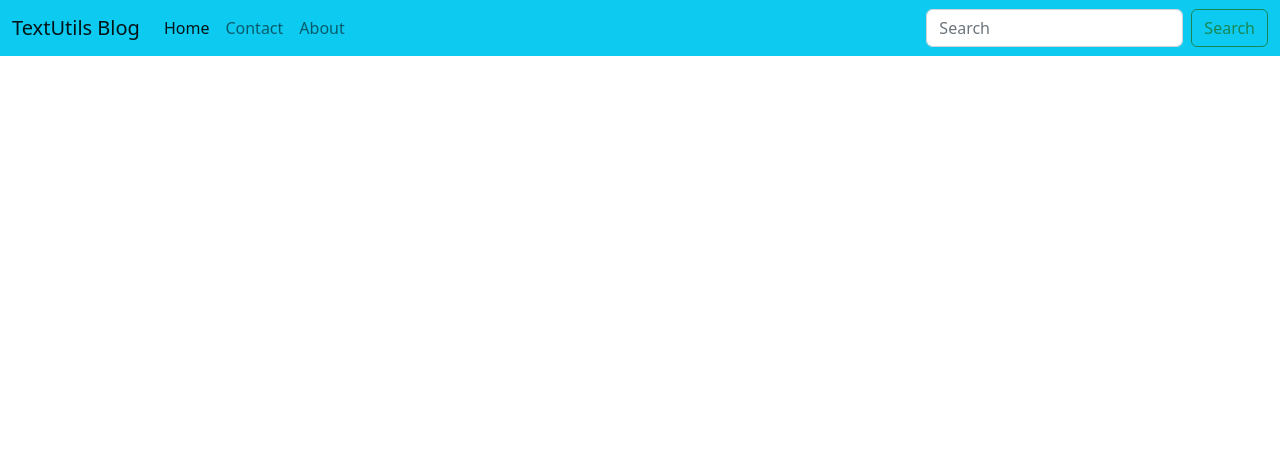
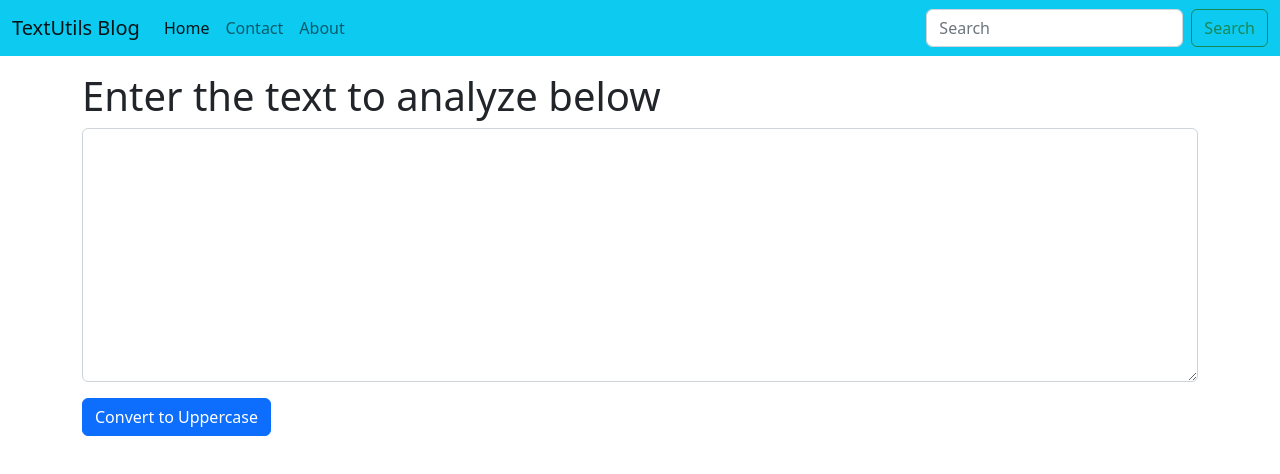
Before and after one commit to chaitanya-lohar/TextUtils, a React (Create React App) app: page / in a window 1280 px wide. Shown: the top 474 px of the page. Built offline with nearby package versions, Linux system fonts and the light colour scheme.

Commit message:
editing form created

```diff
--- a/src/App.js
+++ b/src/App.js
@@ -1,12 +1,17 @@
 
 import "./App.css";
 import Navbar from "./components/Navbar";
+import TextForm from "./components/TextForm";
 
 
 function Demo() {
   return (
+    <>
 <Navbar title="TextUtils Blog" homeText="Home" aboutText="About" contactText="Contact"  />
-
+<div className="container my-3">
+  <TextForm heading="Enter the text to analyze below" />
+  </div>
+</>
   );
 }
 
--- /dev/null
+++ b/src/components/TextForm.js
@@ -0,0 +1,14 @@
+
+import React from 'react'
+
+export default function TextForm(props) {
+ return (
+     <>
+     <h1>{props.heading}</h1>
+<div className="mb-3">
+  <textarea className="form-control" id="myBox" rows="10"></textarea>
+</div>
+<button className="btn btn-primary">Convert to Uppercase</button>
+</>
+  )
+}
```
